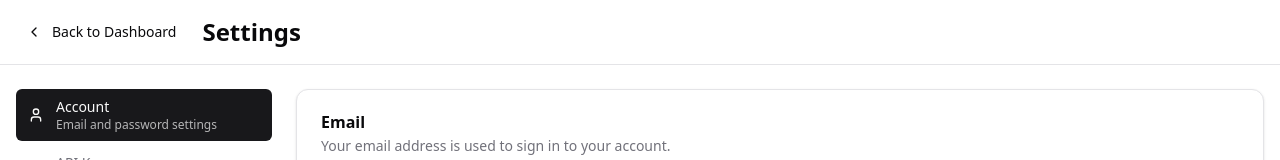
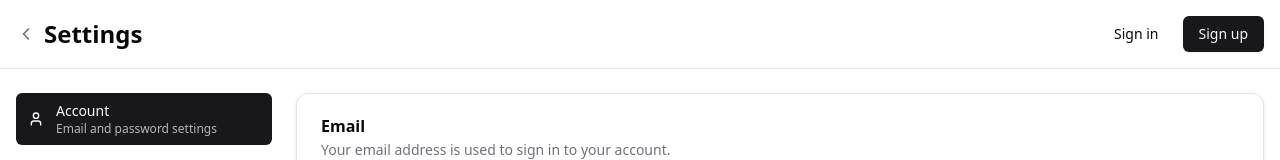
Before and after one commit to bendechrai/social-tracker, a Next.js app in the folder webapp/: page /settings/account in a window 1280 px wide. Shown: the top 160 px of the page. Built offline with nearby package versions, Linux system fonts and the light colour scheme; no server answers.

Commit message:
update settings header with back arrow and user menu

```diff
--- a/webapp/app/settings/layout.tsx
+++ b/webapp/app/settings/layout.tsx
@@ -4,8 +4,8 @@ import * as React from "react";
 import Link from "next/link";
 import { usePathname } from "next/navigation";
 import { cn } from "@/lib/utils";
-import { Button } from "@/components/ui/button";
 import { User, Key, Radio, TagIcon, ChevronLeft } from "lucide-react";
+import { UserMenu } from "@/components/user-menu";
 
 const settingsNavItems = [
   {
@@ -43,19 +43,17 @@ export default function SettingsLayout({
 
   return (
     <div className="min-h-screen bg-background">
-      <div className="border-b">
-        <div className="container mx-auto px-4 py-4">
-          <div className="flex items-center gap-4">
-            <Button variant="ghost" size="sm" asChild>
-              <Link href="/dashboard">
-                <ChevronLeft className="h-4 w-4 mr-1" />
-                Back to Dashboard
-              </Link>
-            </Button>
+      <header className="border-b">
+        <div className="container mx-auto px-4 py-4 flex items-center justify-between">
+          <div className="flex items-center gap-2">
+            <Link href="/dashboard" className="text-muted-foreground hover:text-foreground transition-colors">
+              <ChevronLeft className="h-5 w-5" />
+            </Link>
             <h1 className="text-2xl font-semibold">Settings</h1>
           </div>
+          <UserMenu />
         </div>
-      </div>
+      </header>
 
       <div className="container mx-auto px-4 py-6">
         <div className="flex flex-col md:flex-row gap-6">
```
